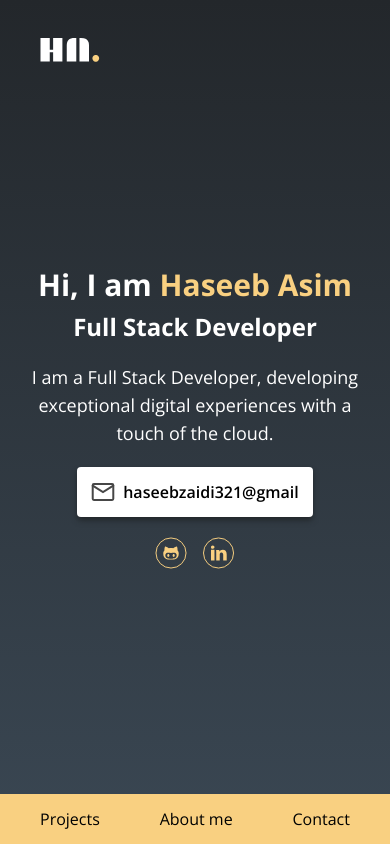
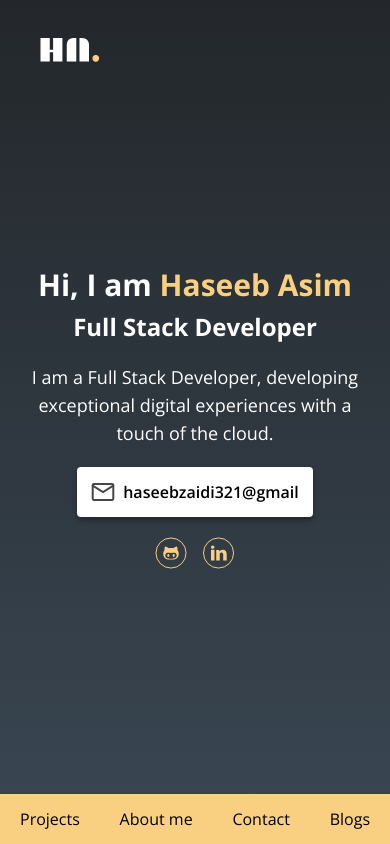
Before and after one commit to haseebasim/haseebasim.com, a Next.js app: page / in a window 390 px wide. Shown: the top 844 px of the page. Built offline with nearby package versions, Linux system fonts and the light colour scheme; no server answers.

Commit message:
made listing responsive

```diff
--- a/components/BlogCard.js
+++ b/components/BlogCard.js
@@ -3,8 +3,8 @@ import Link from 'next/link';
 
 export default function BlogCard({ title, description, datePosted, img, fileName }) {
   return (
-    <div className="grid grid-cols-2 gap-x-20 rounded">
-      <div className="relative rounded-md">
+    <div className="grid lg:grid-cols-2 gap-x-20 rounded">
+      <div className="relative rounded-md w-full h-64 lg:h-auto ">
         <Image src={img} alt={title} className="rounded-md" layout="fill" />
       </div>
       <div className="py-[30px] flex flex-col gap-y-8 ">
--- a/components/BottomNav.js
+++ b/components/BottomNav.js
@@ -1,10 +1,15 @@
+import Link from 'next/link';
+
 export default function BottomNav() {
   return (
-    <nav className="z-10 px-10 xl:p-0 w-full  bg-primary fixed sm:hidden bottom-0">
+    <nav className="z-10 px-5 xl:p-0 w-full  bg-primary fixed sm:hidden bottom-0">
       <div className="max-w-7xl text-black h-[50px] flex justify-between items-center mx-auto w-full">
         <a href="#projects">Projects</a>
         <a href="#about">About me</a>
         <a href="#contact">Contact</a>
+        <Link href="/blogs" className="hover:text-primary transition-colors duration-300">
+          Blogs
+        </Link>
       </div>
     </nav>
   );
--- a/pages/blogs/index.js
+++ b/pages/blogs/index.js
@@ -3,6 +3,7 @@ import * as matter from 'gray-matter';
 import path from 'path';
 
 import BlogCard from '../../components/BlogCard';
+import BottomNav from '../../components/BottomNav';
 import Nav from '../../components/Nav';
 import Section from '../../components/Section';
 
@@ -10,12 +11,15 @@ export default function BlogListing({ blogList }) {
   return (
     <>
       <Nav />
+      <BottomNav />
       <Section>
-        <h1 className="text-6xl text-center font-bold">Blogs</h1>
-        <div className="py-32 max-w-5xl mx-auto">
-          {blogList.map((blog, index) => {
-            return <BlogCard key={index} {...blog} />;
-          })}
+        <div className="mt-20 xl:mt-0">
+          <h1 className="text-6xl text-center font-bold">Blogs</h1>
+          <div className="py-32 max-w-5xl mx-auto">
+            {blogList.map((blog, index) => {
+              return <BlogCard key={index} {...blog} />;
+            })}
+          </div>
         </div>
       </Section>
     </>
```
